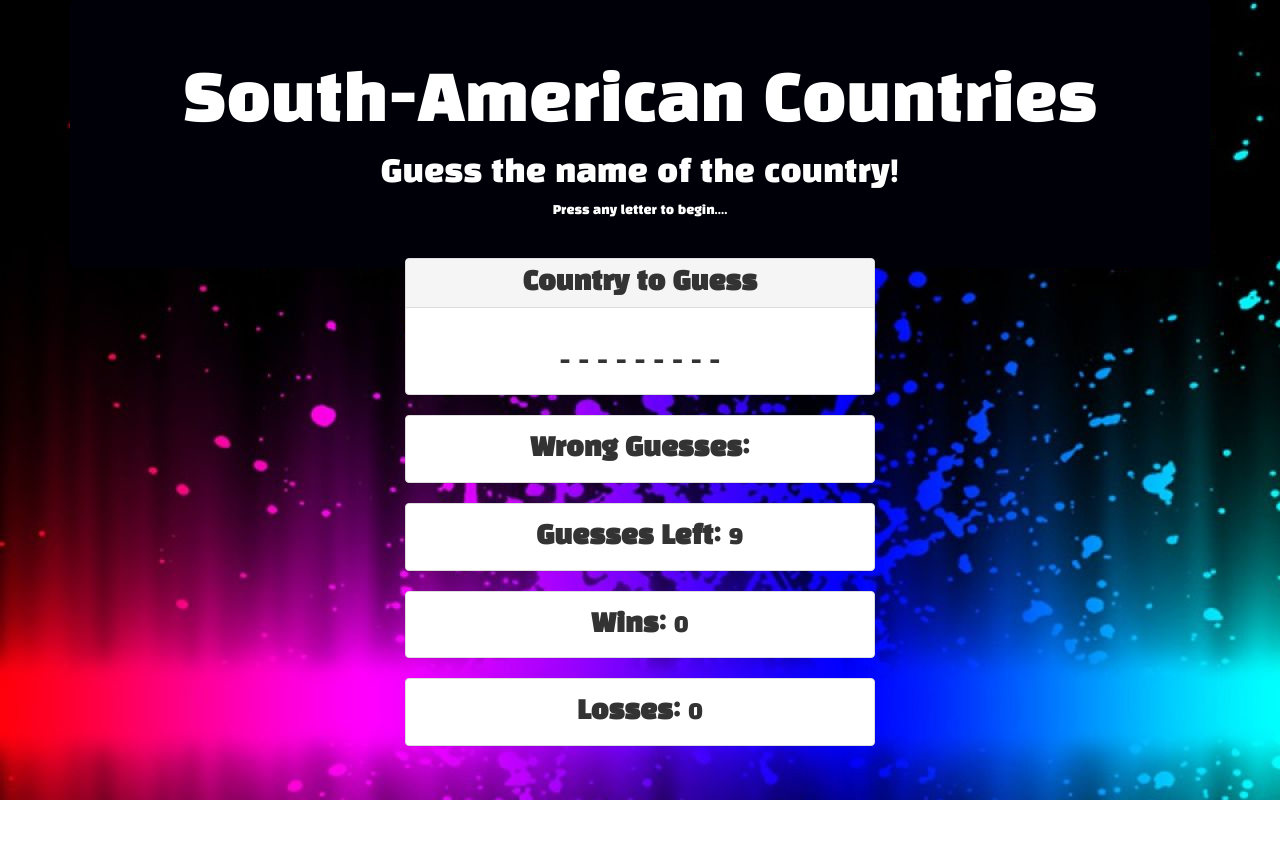
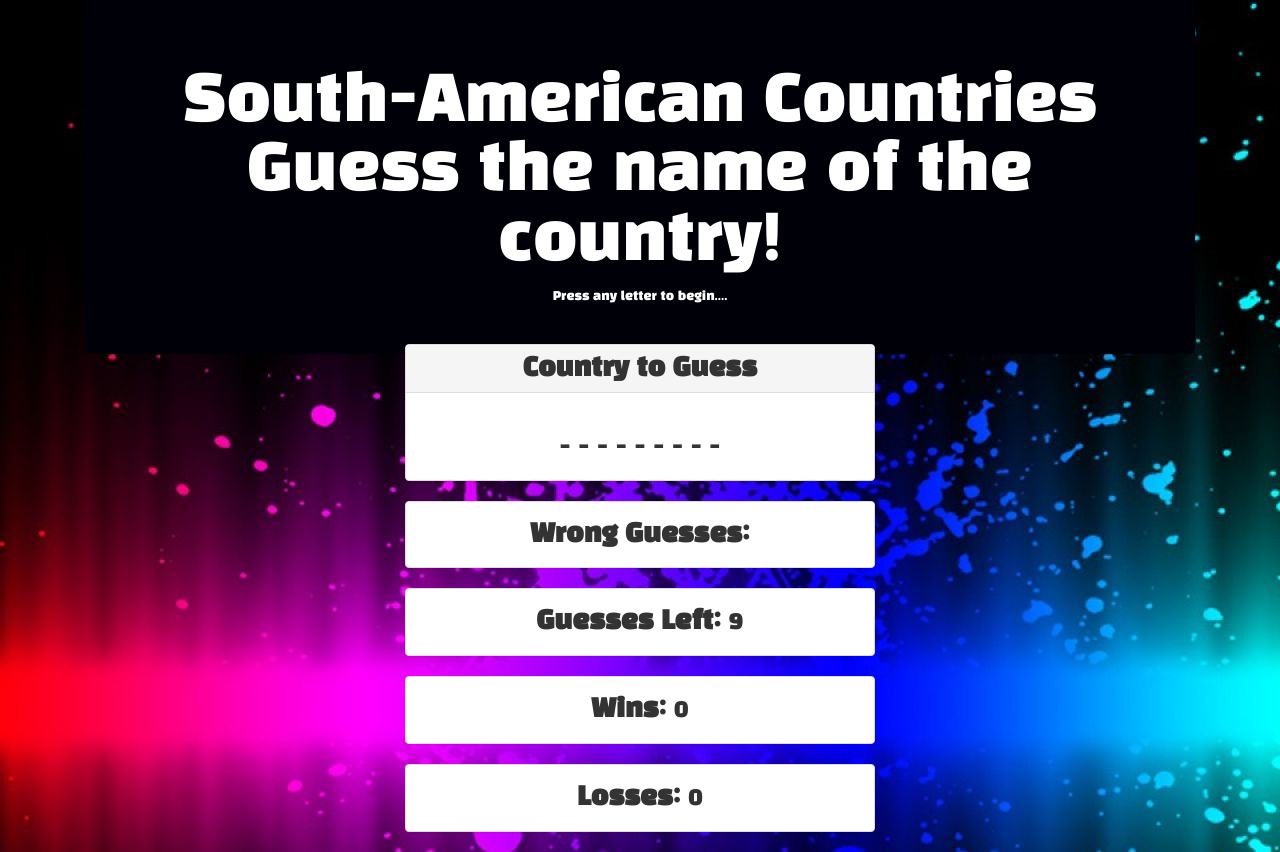
Before and after one commit to alexisyepes/Word-Guess-Game, a plain HTML site: page index.html in a window 1280 px wide. Before the commit the page ends 800 px from the top, so only its background shows below. Drawn offline with nearby package versions, Linux system fonts and the light colour scheme.

Commit message:
bootstrap added to site

```diff
--- a/index.html
+++ b/index.html
@@ -8,13 +8,18 @@
     <meta name="viewport" content="width=device-width, initial-scale=1.0">
     <meta http-equiv="X-UA-Compatible" content="ie=edge">
 
+    <link rel="stylesheet" href="https://stackpath.bootstrapcdn.com/bootstrap/4.2.1/css/bootstrap.min.css" integrity="sha384-GJzZqFGwb1QTTN6wy59ffF1BuGJpLSa9DkKMp0DgiMDm4iYMj70gZWKYbI706tWS"
+        crossorigin="anonymous">
+
+
 
 
     <title>Javascript Assignment</title>
 
     <link rel="stylesheet" href="assets/css/reset.css">
     <link rel="stylesheet" href="assets/css/style.css">
-    <link rel="stylesheet" href='https://maxcdn.bootstrapcdn.com/bootstrap/3.3.6/css/bootstrap.min.css' integrity='sha384-1q8mTJOASx8j1Au+a5WDVnPi2lkFfwwEAa8hDDdjZlpLegxhjVME1fgjWPGmkzs7' crossorigin='anonymous'>
+    <link rel="stylesheet" href='https://maxcdn.bootstrapcdn.com/bootstrap/3.3.6/css/bootstrap.min.css' integrity='sha384-1q8mTJOASx8j1Au+a5WDVnPi2lkFfwwEAa8hDDdjZlpLegxhjVME1fgjWPGmkzs7'
+        crossorigin='anonymous'>
     <link href="https://fonts.googleapis.com/css?family=Black+Han+Sans" rel="stylesheet">
 
 </head>
@@ -26,9 +31,10 @@
 
         <div class='jumbotron'>
             <div class='container'>
-                  <h1 class="mainTitle">South-American Countries</h1>
-                  <h2>Guess the name of the country!</h2>
+                <div id="headings">
+                    <h1 class="mainTitle">South-American Countries <br>Guess the name of the country!</h1>
                     <small>Press any letter to begin....</small>
+                </div>
             </div>
         </div>
 
```
Also changed, not shown: assets/css/style.css (line endings or trailing spaces). Lines whose indentation alone changed are shown as unchanged.
